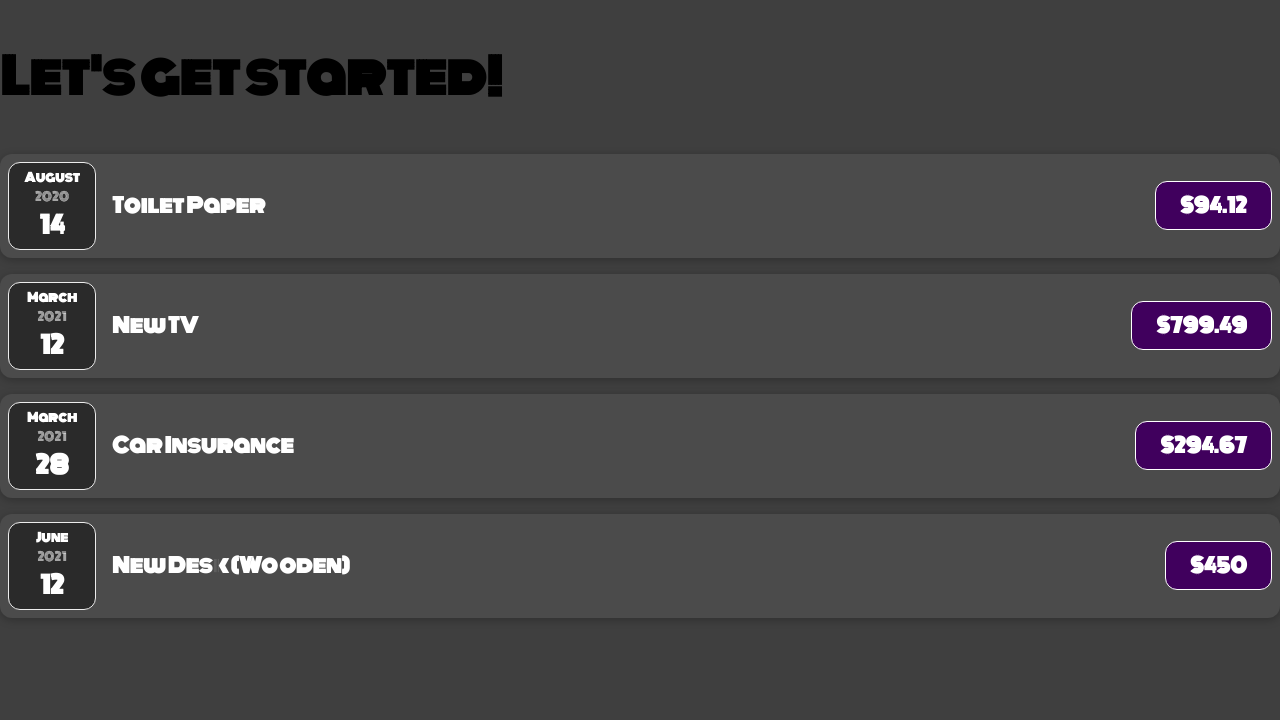
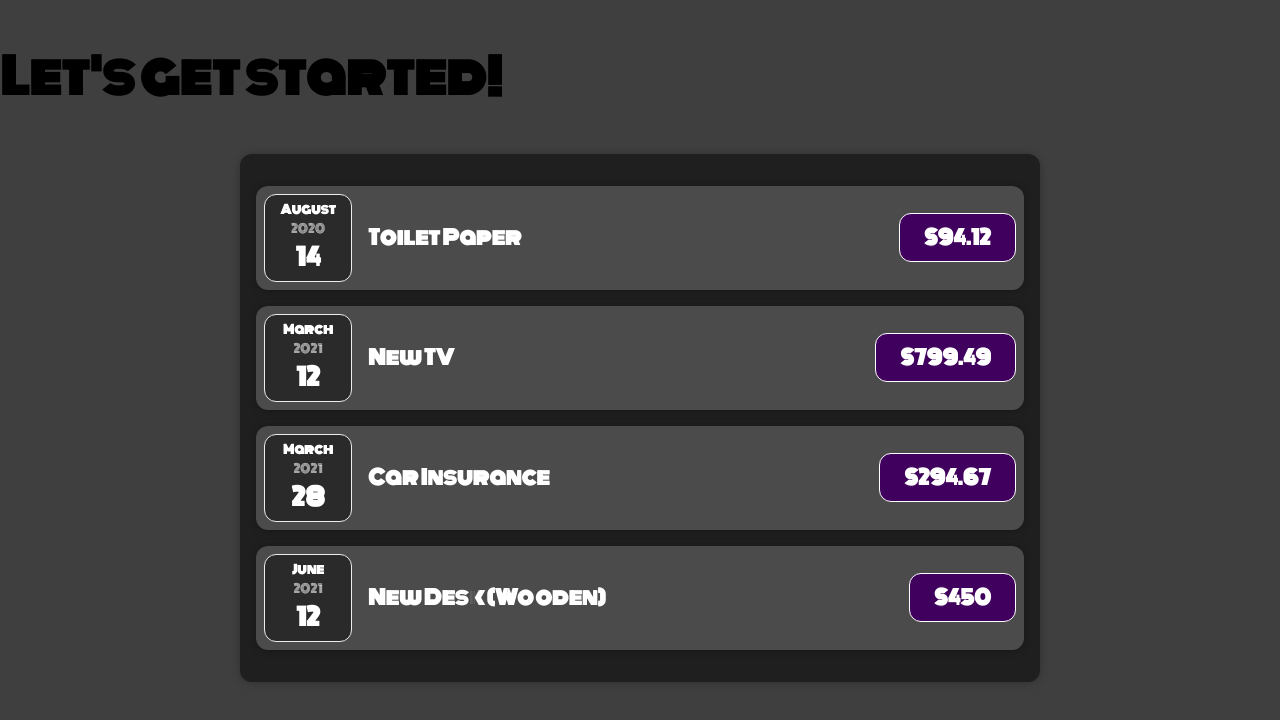
Before and after one commit to colefortner/react-maximillian-course, a React (Create React App) app: page / in a window 1280 px wide. Shown: the top 720 px of the page. Built offline with nearby package versions, Linux system fonts and the light colour scheme.

Commit message:
Add example of what is going on under the hood in App.js

```diff
--- a/src/App.js
+++ b/src/App.js
@@ -1,3 +1,4 @@
+import React from "react";
 import Expenses from "./components/Expenses";
 
 function App() {
@@ -28,11 +29,17 @@
     },
   ];
 
-  return (
-    <div className="App">
-      <h2>Let's get started!</h2>
-      <Expenses data={expenses} />
-    </div>
+  // return (
+  //   <div className="App">
+  //     <h2>Let's get started!</h2>
+  //     <Expenses data={expenses} />
+  //   </div>
+  // );
+  return React.createElement(
+    "div",
+    {},
+    React.createElement("h2", {}, "Let's get started!"),
+    React.createElement(Expenses, { data: expenses })
   );
 }
 
--- /dev/null
+++ b/src/components/Card.css
@@ -0,0 +1,4 @@
+.card {
+  border-radius: 12px;
+  box-shadow: 0 1px 8px rgba(0, 0, 0, 0.25);
+}
--- /dev/null
+++ b/src/components/Card.js
@@ -0,0 +1,8 @@
+import "./Card.css";
+
+function Card(props) {
+  const classes = "card " + props.className;
+  return <div className={classes}>{props.children}</div>;
+}
+
+export default Card;
--- a/src/components/ExpenseItem.css
+++ b/src/components/ExpenseItem.css
@@ -2,10 +2,8 @@
   display: flex;
   justify-content: space-between;
   align-items: center;
-  box-shadow: 0 2px 8px rgba(0, 0, 0, 0.25);
   padding: 0.5rem;
   margin: 1rem 0;
-  border-radius: 12px;
   background-color: #4b4b4b;
 }
 
--- a/src/components/ExpenseItem.js
+++ b/src/components/ExpenseItem.js
@@ -1,15 +1,16 @@
 import "./ExpenseItem.css";
 import ExpenseDate from "./ExpenseDate";
+import Card from "./Card";
 
 function ExpenseItem(props) {
   return (
-    <div className="expense-item">
+    <Card className="expense-item">
       <ExpenseDate date={props.date} />
       <div className="expense-item__description">
         <h2>{props.title}</h2>
         <div className="expense-item__price">${props.amount}</div>
       </div>
-    </div>
+    </Card>
   );
 }
 
--- a/src/components/Expenses.css
+++ b/src/components/Expenses.css
@@ -0,0 +1,7 @@
+.expenses {
+  padding: 1rem;
+  background-color: rgb(31, 31, 31);
+  margin: 2rem auto;
+  width: 50rem;
+  max-width: 95%;
+}
--- a/src/components/Expenses.js
+++ b/src/components/Expenses.js
@@ -1,11 +1,12 @@
 import "./Expenses.css";
 import ExpenseItem from "./ExpenseItem";
+import Card from "./Card";
 
 function Expenses(props) {
   const expenses = props.data;
 
   return (
-    <div className="expenses">
+    <Card className="expenses">
       <ExpenseItem
         title={expenses[0].title}
         amount={expenses[0].amount}
@@ -26,7 +27,7 @@
         amount={expenses[3].amount}
         date={expenses[3].date}
       />
-    </div>
+    </Card>
   );
 }
 
```
